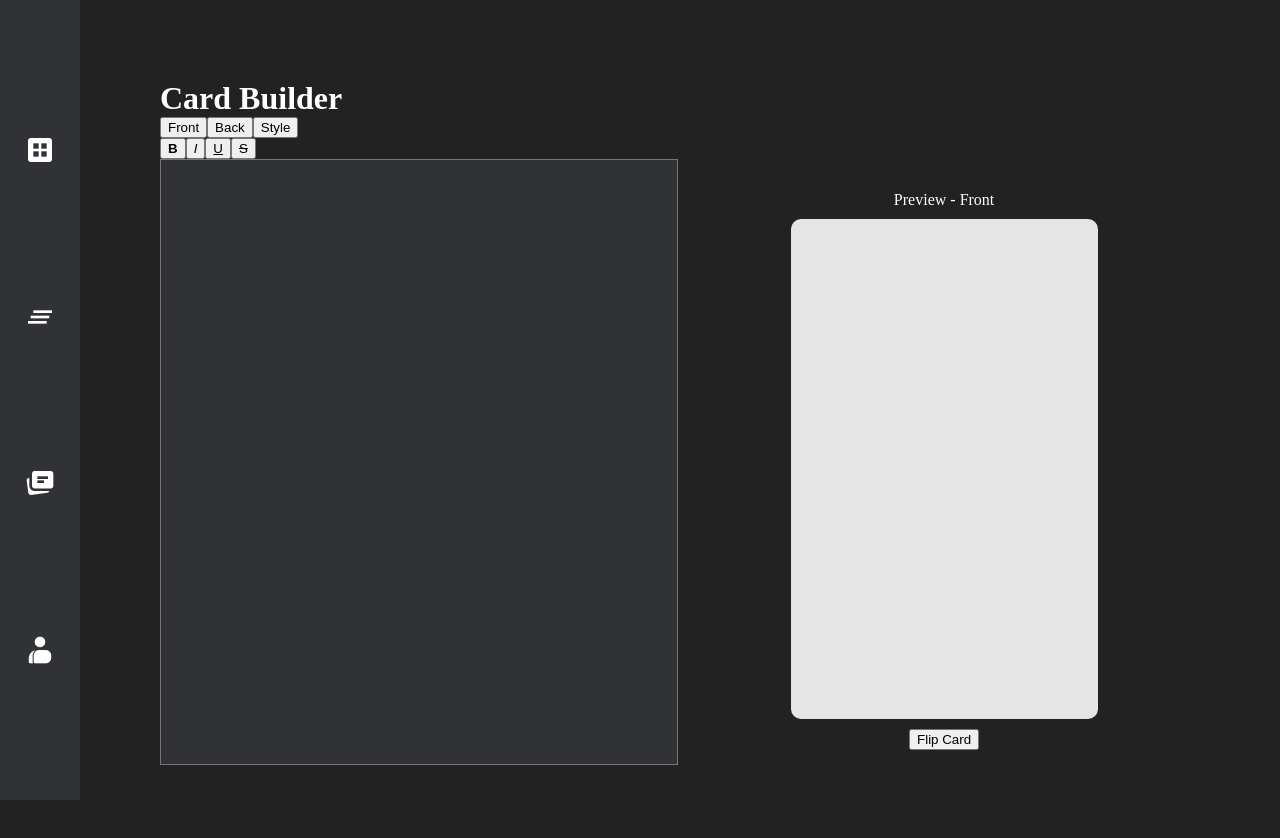
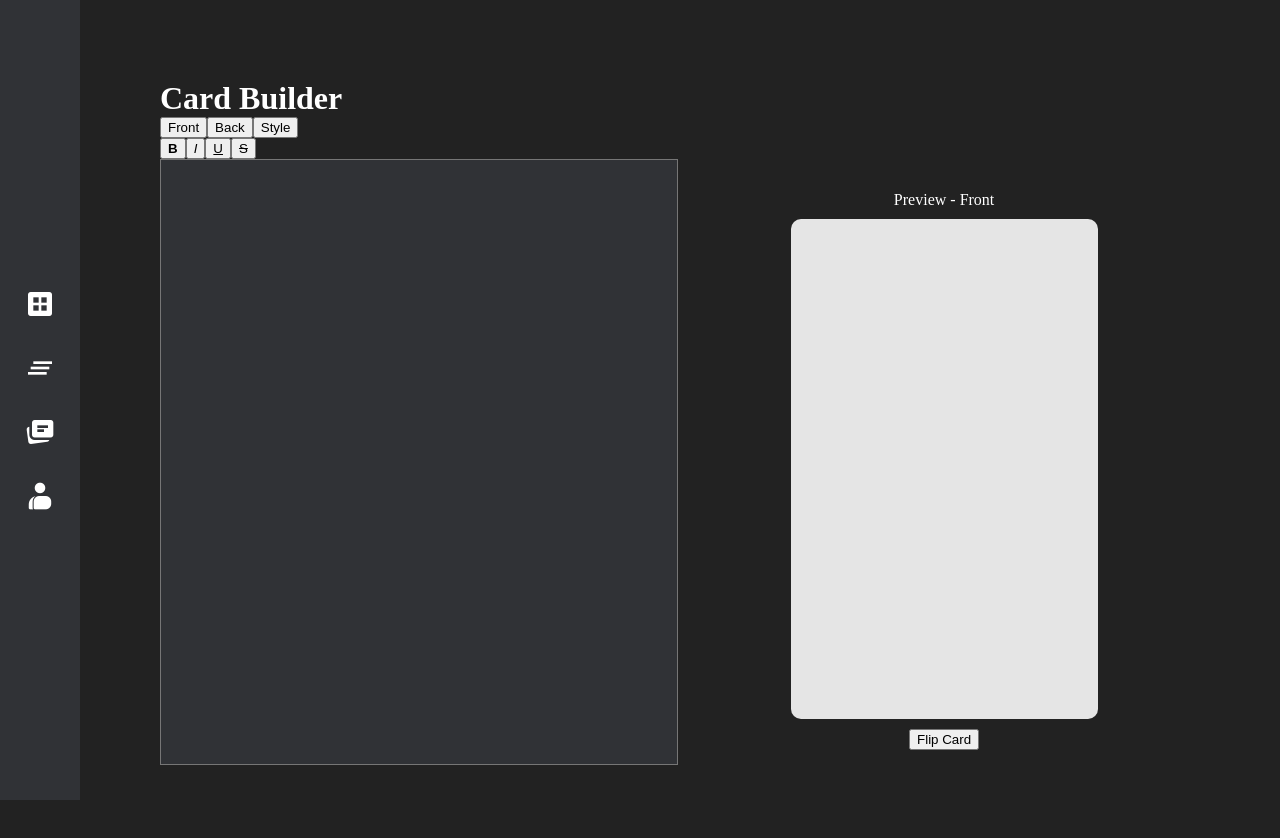
Before and after one commit to 18barbers2/gostudycards, a React (Vite) app in the folder frontend/: page / in a window 1280 px wide. Shown: the top 838 px of the page. Built offline with nearby package versions, Linux system fonts and the light colour scheme.

Commit message:
style: update spacing of navbar icons

```diff
--- a/frontend/src/css/NavBar.css
+++ b/frontend/src/css/NavBar.css
@@ -13,10 +13,11 @@ ul {
     padding: 0;
     display: flex;
     flex-direction: column;
-    justify-content: space-evenly;
+    justify-content: center;
     align-items: center;
     width: 100%;
     height: 100%;
+    row-gap: 2em;
 }
 
 .material-symbols-outlined {
```
